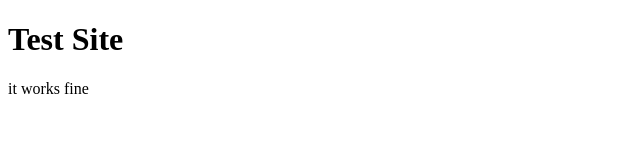
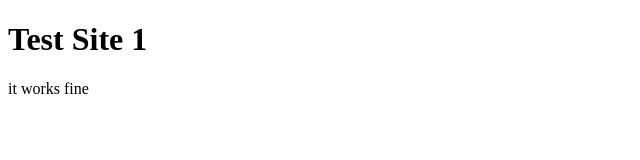
Before and after one commit to cbsy001/tempsite, a plain HTML site: page index.html in a window 1280 px wide. Shown: the full height of the page, 0-640 px from the left. Drawn offline with Linux system fonts and the light colour scheme.

Commit message:
Update index.html

```diff
--- a/index.html
+++ b/index.html
@@ -2,7 +2,7 @@
 <html>
 <body>
 
-<h1>Test Site</h1>
+<h1>Test Site 1</h1>
 
 <p>it works fine</p>
 
```
